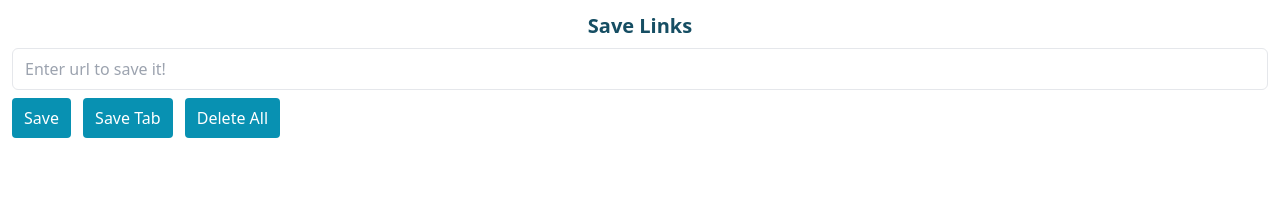
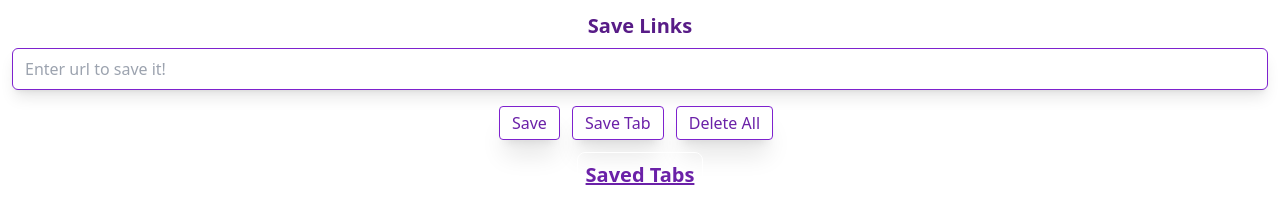
Before and after one commit to Anjali-Singh02/SaveTabExt, a browser extension: page index.html in a window 1280 px wide. Drawn offline with Linux system fonts and the light colour scheme.

Commit message:
modified css properties

```diff
--- a/index.html
+++ b/index.html
@@ -1,49 +1,87 @@
 <!DOCTYPE html>
 <html lang="en">
-
 	<head>
-    <meta charset="UTF-8">
-    <meta http-equiv="X-UA-Compatible" content="IE=edge">
-    <meta name="viewport" content="width=device-width, initial-scale=1.0">
+		<meta charset="UTF-8" />
+		<meta http-equiv="X-UA-Compatible" content="IE=edge" />
+		<meta name="viewport" content="width=device-width, initial-scale=1.0" />
 		<title>Chrome Extension</title>
-    <link rel="stylesheet" href="./dist/output.css">
-
+		<link rel="stylesheet" href="./dist/output.css" />
 	</head>
 
-<body class="bg-gradient-to-r from-green-500 via-yellow-300 to-red-600 ...">
+	<body>
 		<!-- ************  Container ****************** -->
-    <div class="min-w-[400px] h-96 max-w-screen box-border w-full p-3">
-        <h1 class="flex justify-center text-cyan-900 text-xl font-semibold">Save Links</h1>
+		<div
+			class="min-w-[400px] h-96 max-w-screen box-border w-full p-3 text-center"
+		>
+			<h1
+				class="flex justify-center text-purple-900 text-xl font-semibold"
+			>
+				Save Links
+			</h1>
 
-        <input type="text" name="url-bar" id="inputUrl" placeholder="Enter url to save it!"
-            class="w-full mt-2 px-3 py-2 rounded-md border border-cyan-600">
-        <div>
-            <button id="saveInputBtn"
-                class="text-white bg-cyan-600 rounded px-3 py-2 border-none mt-2 mr-2">Save</button>
-            <button id="saveTabBtn" class="text-white bg-cyan-600 rounded px-3 py-2 border-none mt-2 mr-2">Save
-                Tab</button>
-            <button id="deleteAllBtn" class="text-white bg-cyan-600 rounded px-3 py-2 border-none mt-2 mr-2">Delete
-                All</button>
+			<input
+				type="text"
+				name="url-bar"
+				id="inputUrl"
+				placeholder="Enter url to save it!"
+				class="w-full mt-2 px-3 py-2 rounded-md border border-purple-700 shadow-lg text-purple-800"
+			/>
+			<div class="mt-2 text-center">
+				<button
+					id="saveInputBtn"
+					class="text-purple-800 border border-purple-700 rounded px-3 py-1 mt-2 mr-2 shadow-xl"
+				>
+					Save
+				</button>
+				<button
+					id="saveTabBtn"
+					class="text-purple-800 border border-purple-700 rounded px-3 py-1 mt-2 mr-2 shadow-xl"
+				>
+					Save Tab
+				</button>
+				<button
+					id="deleteAllBtn"
+					class="text-purple-800 border border-purple-700 rounded px-3 py-1 mt-2 mr-2 shadow-xl"
+				>
+					Delete All
+				</button>
 			</div>
 
 			<!-- ******************* Dialog box ************************* -->
-        <div id="myDialog"
-            class=" fixed hidden w-4/6 text-cyan-50 bg-slate-900 translate-y-0 p-3 z-10 rounded-md m-auto">
+			<div
+				id="myDialog"
+				class="w-4/6 hidden text-white bg-purple-900 mx-20 p-3 z-10 rounded-md"
+			>
 				<p>Are you sure you want to delete this item?</p>
 				<div class="flex justify-end">
-                <button id="yesButton" class="text-cyan-600 bg-white rounded px-3 py-2 border-none m-2 ">Yes</button>
-                <button id="noButton" class="text-cyan-600 bg-white rounded px-3 py-2 border-none m-2 ">No</button>
+					<button
+						id="yesButton"
+						class="text-purple-700 bg-white rounded px-3 py-2 border-none m-2 hover:text-white hover:bg-purple-900"
+					>
+						Yes
+					</button>
+					<button
+						id="noButton"
+						class="text-purple-700 bg-white rounded px-3 py-2 border-none m-2 hover:text-white hover:bg-purple-900"
+					>
+						No
+					</button>
 				</div>
 			</div>
 			<!-- *************** Saved Tabs List  ******************** -->
-        <div>
-            <div class=" relative inline-block " id="dropdown">
-                <button class="border text-white rounded-lg underline text-xl border-white font-semibold p-2 my-3 "
-                    id="dropTabsBtn">Saved Tabs</button>
+			<div class="text-center">
+				<div class="relative inline-block" id="dropdown">
+					<button
+						class="border text-purple-800 rounded-lg underline text-xl border-white font-semibold p-2 my-3"
+						id="dropTabsBtn"
+					>
+						Saved Tabs
+					</button>
 					<div
-                    class=" hidden overflow-scroll bg-white fixed w-96 h-44 px-6 py-3 border border-cyan-900 rounded-md">
+						class="hidden shadow-xl mx-auto overflow-y-scroll bg-white w-96 h-44 px-6 py-3 border border-purple-900 rounded-md"
+					>
 						<div id="savedContent">
-                        <ul class="max-w-xs" id="savedUrl"></ul>
+							<div class="max-w-xs" id="savedUrl"></div>
 						</div>
 					</div>
 				</div>
@@ -51,5 +89,4 @@
 		</div>
 		<script src="index.js"></script>
 	</body>
-
 </html>
```
Lines whose indentation alone changed are shown as unchanged.
